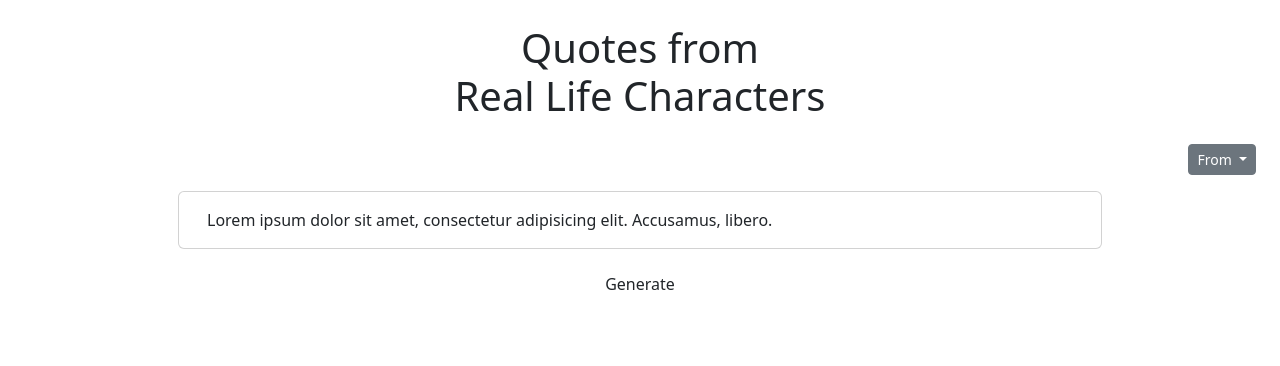
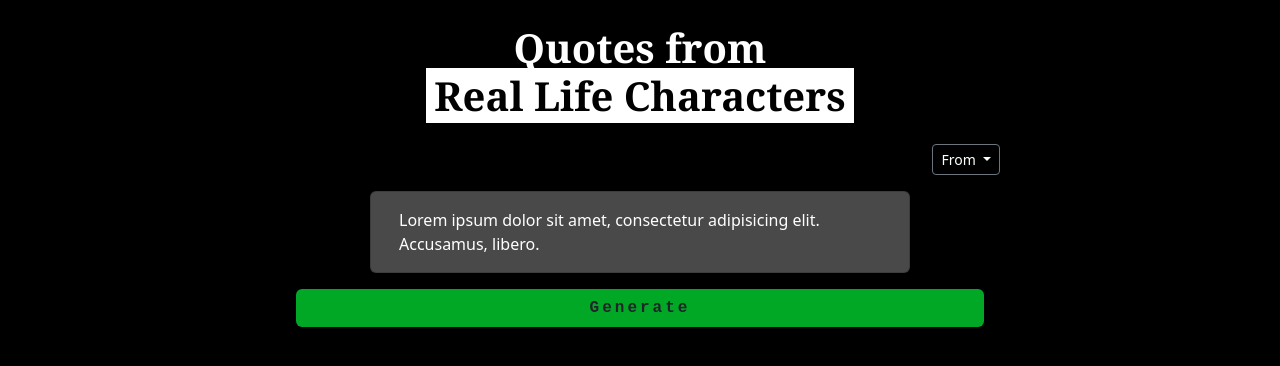
Before and after one commit to notshanxx/quote-generator, a plain HTML site: page index.html in a window 1280 px wide. Drawn offline with nearby package versions, Linux system fonts and the light colour scheme.

Commit message:
okay last css link edit

```diff
--- a/index.html
+++ b/index.html
@@ -9,7 +9,7 @@
 
   <link href="https://cdn.jsdelivr.net/npm/bootstrap@5.2.1/dist/css/bootstrap.min.css" rel="stylesheet" integrity="sha384-iYQeCzEYFbKjA/T2uDLTpkwGzCiq6soy8tYaI1GyVh/UjpbCx/TYkiZhlZB6+fzT" crossorigin="anonymous">
 
-  <link rel="stylesheet" href="index.css">
+  <link rel="stylesheet" href="design.css">
 </head>
 
 <body class="m-4">
```
